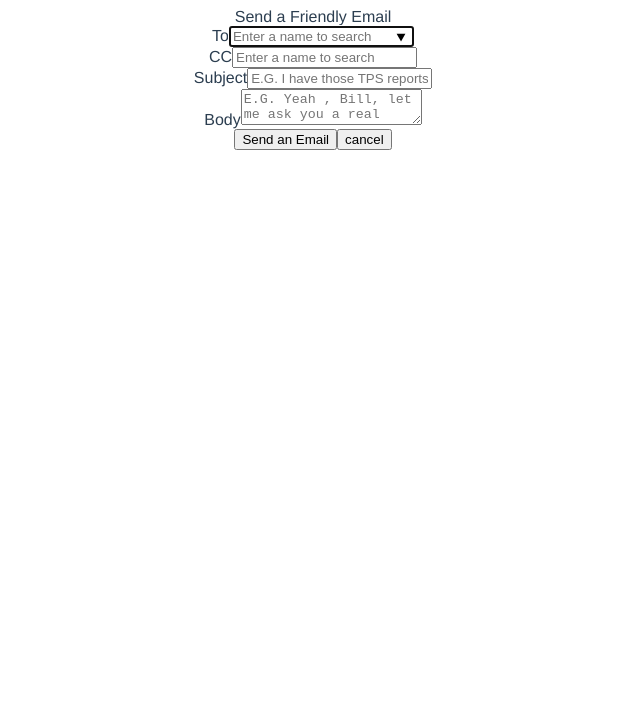
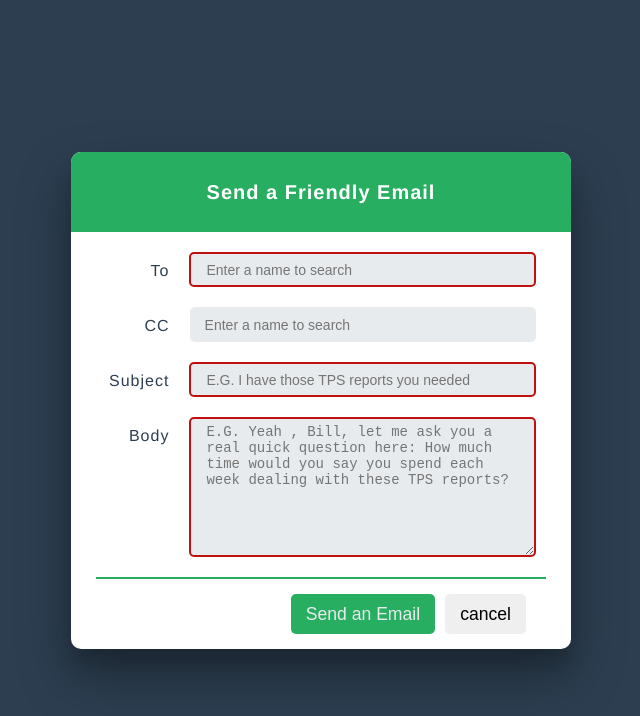
Before and after one commit to RossLitzenberger/VueMailForm, a Vue app: page / in a window 1280 px wide. Shown: the top 716 px of the page, without its empty margins (327-967 px from the left). Built offline with nearby package versions, Linux system fonts and the light colour scheme.

Commit message:
Adding some style
- Hooking up datalist to the store correctly

```diff
--- a/src/App.vue
+++ b/src/App.vue
@@ -14,23 +14,40 @@ export default {
   }
 };
 </script>>
+<style lang="less">
+*,
+*:before,
+*:after {
+  box-sizing: border-box;
+}
 
-<style lang="less">
+body,
+html {
+  height: 100%;
+  width: 100%;
+}
+body {
+  display: flex;
+  height: 100vh;
+  justify-content: center;
+  align-items: center;
+  background: #2c3e50;
+  font-family: Raleway;
+  color: white;
+  letter-spacing: 1px;
+}
+
 #app {
   font-family: "Avenir", Helvetica, Arial, sans-serif;
   -webkit-font-smoothing: antialiased;
   -moz-osx-font-smoothing: grayscale;
-  text-align: center;
   color: #2c3e50;
-}
-#nav {
-  padding: 30px;
-  a {
-    font-weight: bold;
-    color: #2c3e50;
-    &.router-link-exact-active {
-      color: #42b983;
-    }
+  margin: auto;
+
+  input:not([type="reset"]),
+  textarea {
+    padding: 10px;
+    width: 50vh;
   }
 }
 </style>
--- a/src/components/SearchDatalist.vue
+++ b/src/components/SearchDatalist.vue
@@ -7,84 +7,17 @@ export default {
       required: true
     }
   },
-  data() {
-    return {
-      emails: [
-        {
-          id: "7c6aa659-2ef8-4a5d-82f7-714313750552",
-          firstName: "Adore",
-          lastName: "Ayshford",
-          email: "aayshford2z@prnewswire.com"
-        },
-        {
-          id: "9c1d0d09-0af4-4c41-a0b4-c789cf5dabb8",
-          firstName: "Ashely",
-          lastName: "Ashfield",
-          email: "aashfieldeo@yahoo.com"
-        },
-        {
-          id: "0aeba039-deda-4fbe-a1d5-108932b1c0a7",
-          firstName: "Alard",
-          lastName: "Arndt",
-          email: "aarndtha@moonfruit.com"
-        },
-        {
-          id: "6eac8f2b-7c27-4457-9c55-e867b754141e",
-          firstName: "Camilla",
-          lastName: "Armin",
-          email: "carmindb@jimdo.com"
-        },
-        {
-          id: "75060aa7-9862-4b0f-ae15-3f21c88583f7",
-          firstName: "Ardath",
-          lastName: "Rawlyns",
-          email: "arawlynsl@cisco.com"
-        },
-        {
-          id: "e6e8187b-72b4-4af0-9010-d138761da274",
-          firstName: "Anneliese",
-          lastName: "Cranson",
-          email: "acransonz@netlog.com"
-        },
-        {
-          id: "3c83f086-2c50-46ff-9c06-a7d031b8c447",
-          firstName: "Joyan",
-          lastName: "Adrien",
-          email: "jadrien13@hubpages.com"
-        },
-        {
-          id: "ccc428cb-0015-486d-afc6-a7635a014e20",
-          firstName: "Ardyth",
-          lastName: "Gurg",
-          email: "agurg18@theatlantic.com"
-        },
-        {
-          id: "1270353f-7c28-498e-b307-cba939b5a1d6",
-          firstName: "Diena",
-          lastName: "Allender",
-          email: "dallender1x@bandcamp.com"
-        },
-        {
-          id: "e7c2bf80-b36c-433e-bcf6-17bcb680ac02",
-          firstName: "Alasteir",
-          lastName: "Bampford",
-          email: "abampford22@umn.edu"
-        },
-        {
-          id: "47807023-baf7-45b7-88de-2478fd13c0c0",
-          firstName: "Pieter",
-          lastName: "Algar",
-          email: "palgar2a@cloudflare.com"
-        }
-      ]
-    };
+  computed: {
+    users() {
+      return this.$store.state.users;
+    }
   }
 };
 </script>
 <template>
-    <datalist :id="id">
-    <option v-for="human in emails"
-        :key="human.id"
-        :value="human.email">{{ human.firstName }} {{ human.lastName }}</option>
-    </datalist>
+  <datalist :id="id">
+    <option v-for="human in users"
+      :key="human.id"
+      :value="human.email">{{ human.firstName }} {{ human.lastName }}</option>
+  </datalist>
 </template>
--- a/src/components/TextareaInput.vue
+++ b/src/components/TextareaInput.vue
@@ -19,19 +19,23 @@ export default {
     },
     computed: {
       ...BaseInput.computed
+    },
+    methods: {
+      ...BaseInput.methods
     }
   },
-  name: "EmailInput"
+  name: "TextareaInput"
 };
 </script>
 
 <template>
-  <div>
+  <section>
     <label v-if="label" :for="id">{{label}}</label>
     <textarea
+      ref="input"
+      @input="updateValue"
       :id="id"
-      :placeholder="placeholder"
-      v-bind="$attrs">
+      v-bind="$props">
     </textarea>
-  </div>
+  </section>
 </template>
--- a/src/views/Email.vue
+++ b/src/views/Email.vue
@@ -45,7 +45,7 @@ export default {
 </script>
 
 <template>
-  <div>
+  <div id="form-wrap">
     <form id="email" name="email" action="">
       <header>Send a Friendly Email</header>
       <article>
@@ -64,3 +64,92 @@ export default {
     </form>
   </div>
 </template>
+
+<style lang="less">
+#form-wrap {
+  width: 500px;
+  border-radius: 10px;
+  background: white;
+  box-shadow: 0 27px 55px 0 rgba(0, 0, 0, 0.3),
+    0 17px 17px 0 rgba(0, 0, 0, 0.15);
+}
+#email {
+  header {
+    width: 100%;
+    display: flex;
+    align-items: center;
+    justify-content: center;
+    height: 80px;
+    font-size: 20px;
+    font-weight: bold;
+    background: #27ae60;
+    border-radius: 10px 10px 0 0;
+    color: white;
+  }
+  article {
+    padding: 10px;
+  }
+  section {
+    display: flex;
+    justify-content: space-around;
+    padding: 10px;
+
+    label {
+      width: 100px;
+      text-align: right;
+      display: block;
+      margin: 5px;
+      margin-top: 10px;
+    }
+
+    input:not([type="reset"]),
+    textarea {
+      appearance: none;
+      width: 100%;
+      margin: 0 15px;
+      height: 35px;
+      padding: 5px 15px;
+      border-radius: 5px;
+      outline: none;
+      border: none;
+      background: #e8ebed;
+      color: #576366;
+      font-size: 14px;
+    }
+    textarea {
+      height: 10em;
+    }
+
+    input[required]:valid,
+    textarea[required]:valid {
+      border: 0px none;
+    }
+    input[required]:invalid,
+    textarea[required]:invalid {
+      border: 2px #c00f0f solid;
+    }
+  }
+  footer {
+    border-top: 2px #27ae60 solid;
+    margin: 0 25px 15px 25px;
+    padding: 15px 10px;
+    display: flex;
+    justify-content: flex-end;
+
+    input[type="reset"],
+    button {
+      display: inline-block;
+      height: 40px;
+      border: none;
+      border-radius: 5px;
+      padding: 5px 15px;
+      margin-right: 10px;
+      font-size: 1.1em;
+    }
+    button {
+      color: #e8ebed;
+      background: #27ae60;
+    }
+  }
+}
+</style>
```
